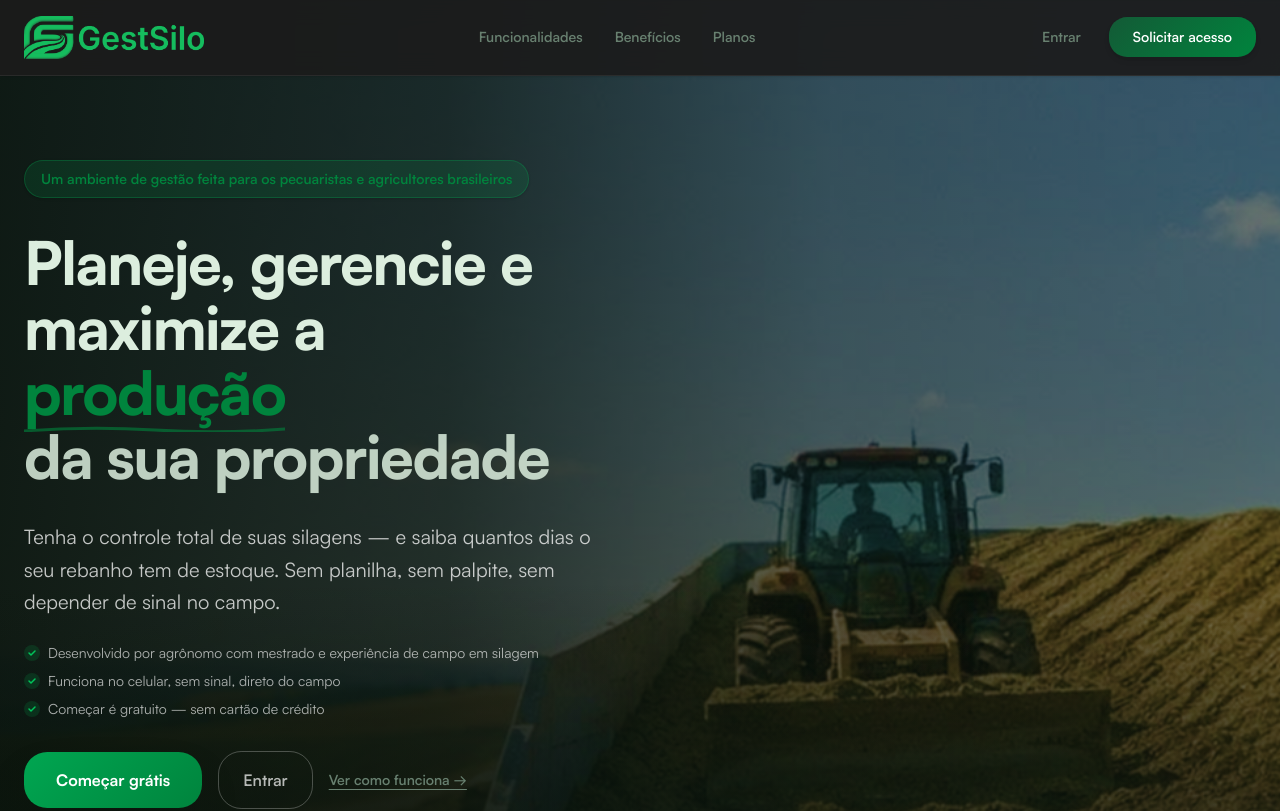
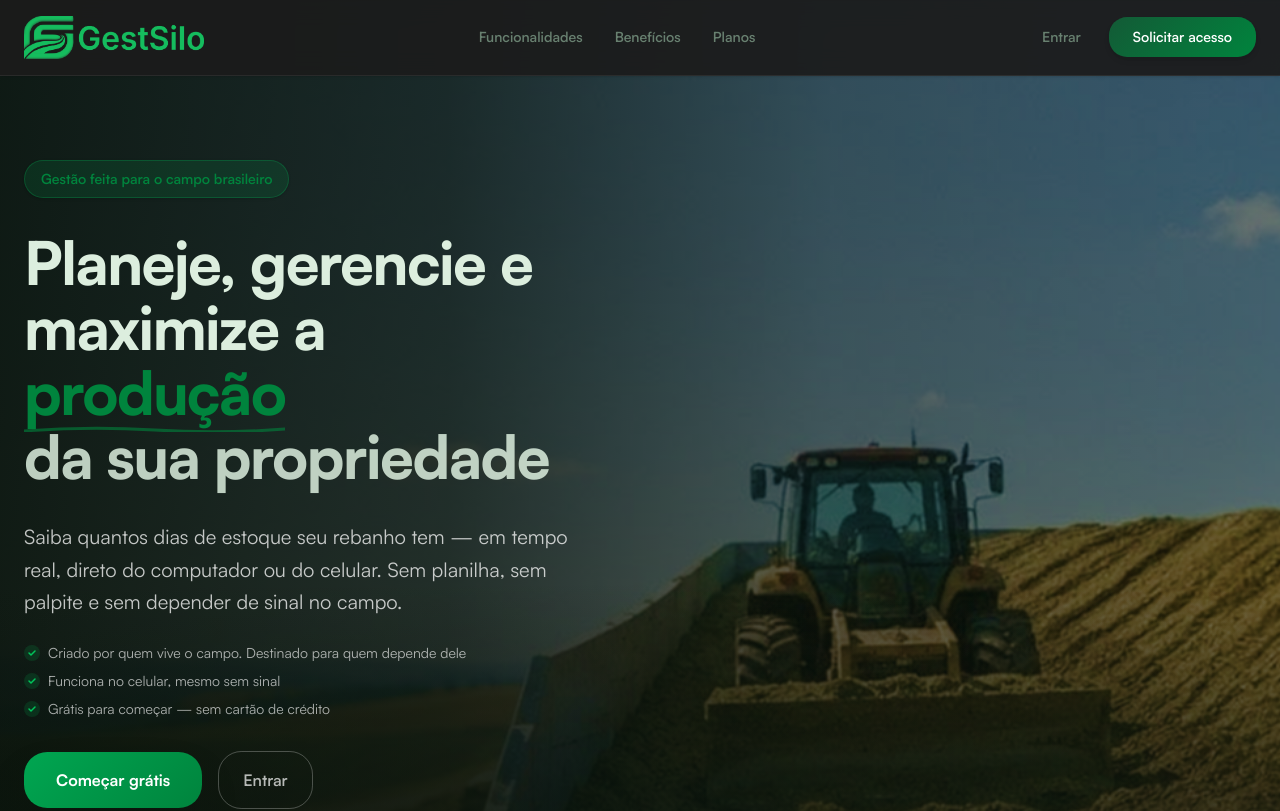
Before and after one commit to souzamarcim18-sketch/GestSIlo-Pro, a Next.js app: page / in a window 1280 px wide. Shown: the top 811 px of the page. Built offline with nearby package versions, Linux system fonts and the light colour scheme; no server answers.

Commit message:
fix: correcoesLP5

```diff
--- a/app/(landing)/components/Hero.tsx
+++ b/app/(landing)/components/Hero.tsx
@@ -53,7 +53,7 @@ export default function Hero() {
                   borderColor: 'rgba(0,166,81,0.3)',
                 }}
               >
-                Um ambiente de gestão feita para os pecuaristas e agricultores brasileiros
+                Gestão feita para o campo brasileiro
               </span>
             </div>
 
@@ -86,8 +86,8 @@ export default function Hero() {
             </h1>
 
             <p className="text-lg md:text-xl leading-relaxed mb-6 max-w-2xl text-white/75">
-              Tenha o controle total de suas silagens — e saiba quantos dias o seu rebanho tem de estoque.
-              Sem planilha, sem palpite, sem depender de sinal no campo.
+              Saiba quantos dias de estoque seu rebanho tem — em tempo real, direto do computador ou do celular.
+              Sem planilha, sem palpite e sem depender de sinal no campo.
             </p>
 
             {/* Prova social inline */}
@@ -118,12 +118,6 @@ export default function Hero() {
               >
                 Entrar
               </button>
-              <a
-                href="#como-funciona"
-                className="text-sm font-semibold text-muted-foreground hover:text-foreground transition-colors underline underline-offset-4"
-              >
-                Ver como funciona →
-              </a>
             </div>
         </div>
       </div>
--- a/app/(landing)/components/data.ts
+++ b/app/(landing)/components/data.ts
@@ -166,7 +166,7 @@ export const MODULOS_DETALHADOS: ModuloDetalhado[] = [
   {
     id: 'financeiro',
     title: 'Financeiro',
-    desc: 'DRE, fluxo de caixa e análise de lucratividade com integração automática de todos os módulos — insumos, mão de obra, vendas de silagem e produtos lançam suas despesas e receitas sem retrabalho.',
+    desc: 'Fluxo de caixa e análise de lucratividade com integração automática de todos os módulos — insumos, mão de obra, vendas de silagem e produtos lançam suas despesas e receitas sem retrabalho.',
     Icon: DollarSign,
     iconColor: '#FEF08A',
     Mockup: MockupFinanceiro,
@@ -231,9 +231,9 @@ export const MODULOS_DETALHADOS: ModuloDetalhado[] = [
 
 // ===== HERO — prova social =====
 export const HERO_PROVA_SOCIAL: string[] = [
-  'Desenvolvido por agrônomo com mestrado e experiência de campo em silagem',
-  'Funciona no celular, sem sinal, direto do campo',
-  'Começar é gratuito — sem cartão de crédito',
+  'Criado por quem vive o campo. Destinado para quem depende dele',
+  'Funciona no celular, mesmo sem sinal',
+  'Grátis para começar — sem cartão de crédito',
 ];
 
 // ===== BENEFÍCIOS =====
```
